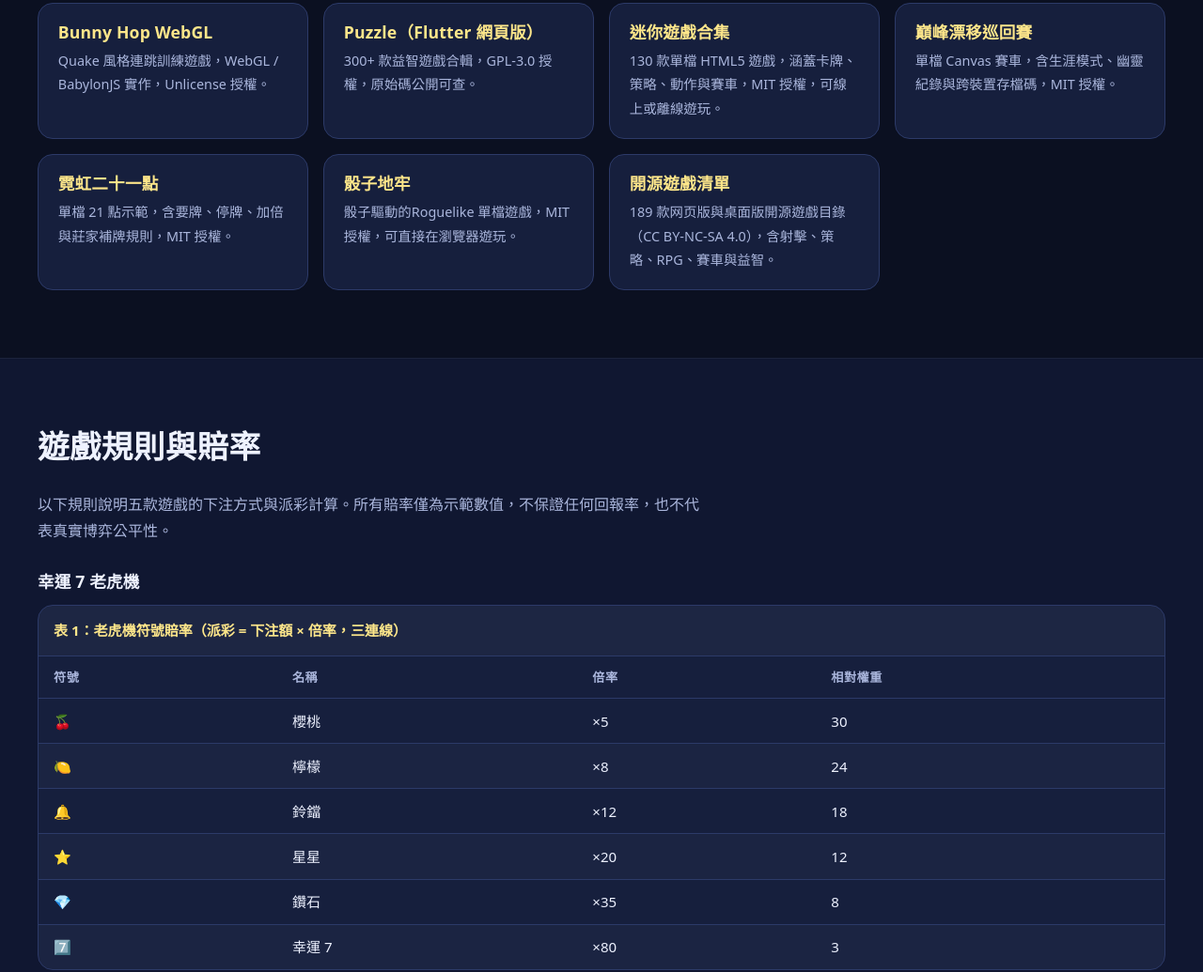
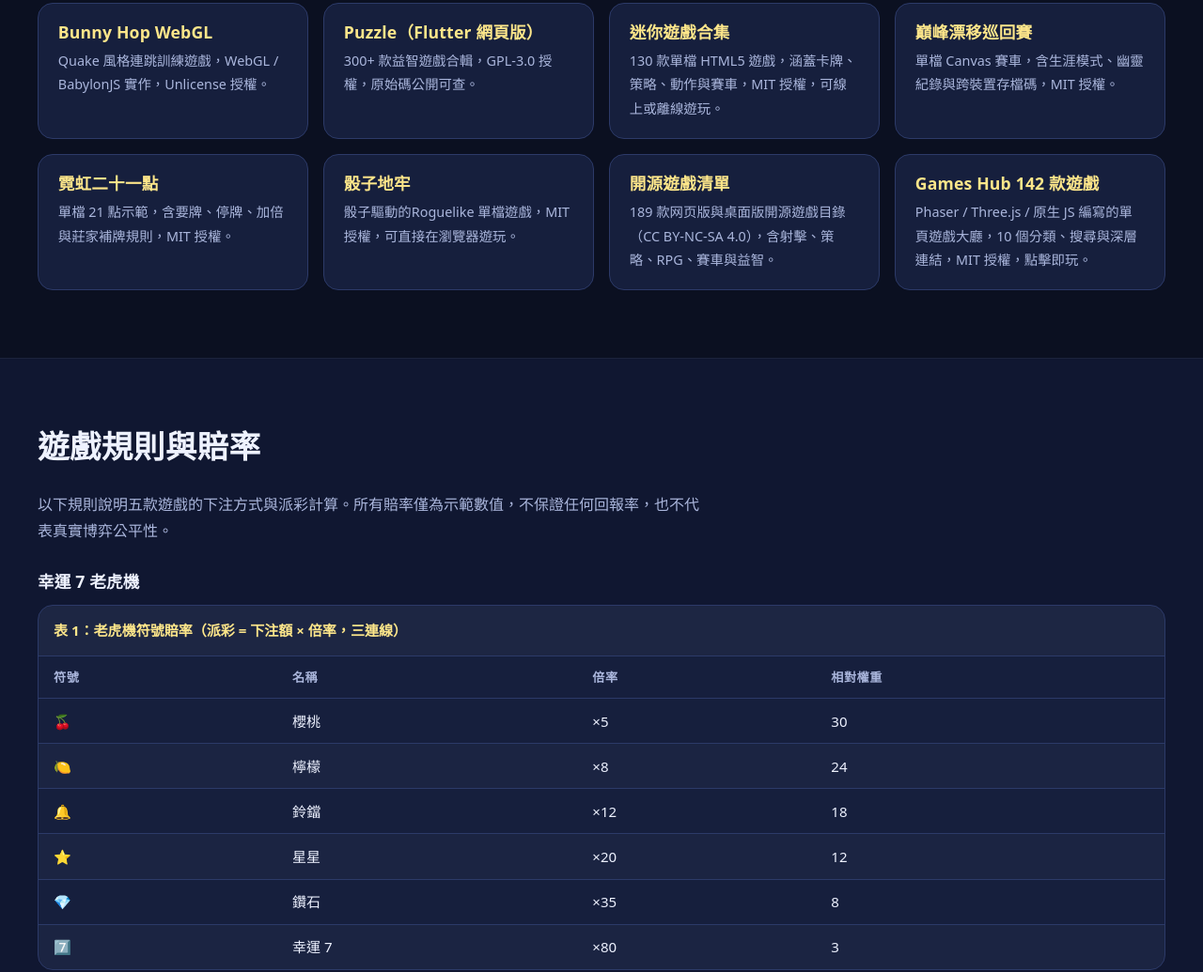
Before and after one commit to vip-4/lucky-7-casino, a plain HTML site: page index.html in a window 1280 px wide. Shown: the part 2398-3433 px from the top of the page at 94% size. Drawn offline with Linux system fonts and the light colour scheme.

```diff
--- a/index.html
+++ b/index.html
@@ -531,6 +531,10 @@
                 <h3>開源遊戲清單</h3>
                 <p>189 款网页版與桌面版開源遊戲目錄（CC BY-NC-SA 4.0），含射擊、策略、RPG、賽車與益智。</p>
               </a>
+              <a class="link-card" href="https://sausi-7.github.io/games/" rel="noopener noreferrer">
+                <h3>Games Hub 142 款遊戲</h3>
+                <p>Phaser / Three.js / 原生 JS 編寫的單頁遊戲大廳，10 個分類、搜尋與深層連結，MIT 授權，點擊即玩。</p>
+              </a>
             </div>
           </div>
         </div>
@@ -698,6 +702,7 @@
                 <tr><th scope="row">mini-browser-games</th><td>GitHub: wangzifan396-wzf/mini-browser-games</td><td>單檔 HTML5 / Canvas</td><td>MIT</td></tr>
                 <tr><th scope="row">LibreCorsa</th><td>GitHub: KhazP/librecorsa（僅概念參考，未使用其程式碼或素材）</td><td>Next.js / Three.js</td><td>AGPL-3.0</td></tr>
                 <tr><th scope="row">Open-Source-Games</th><td>GitHub: 201flaviosilva-labs/Open-Source-Games</td><td>Markdown 目錄 / Jekyll</td><td>CC BY-NC-SA 4.0</td></tr>
+                <tr><th scope="row">Games Hub</th><td>GitHub: sausi-7/games</td><td>Phaser / Three.js / 原生 JS</td><td>MIT</td></tr>
               </tbody>
             </table>
           </div>
```
